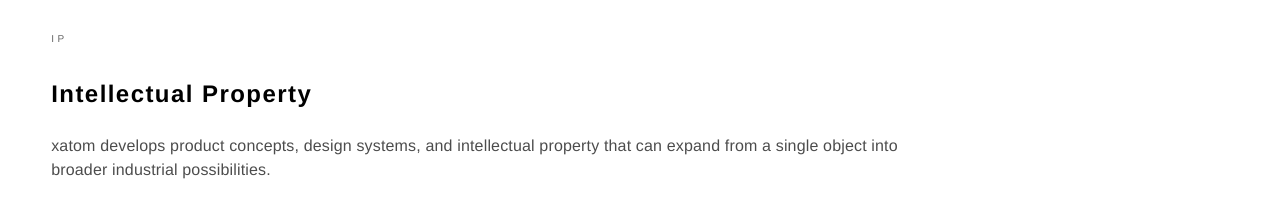
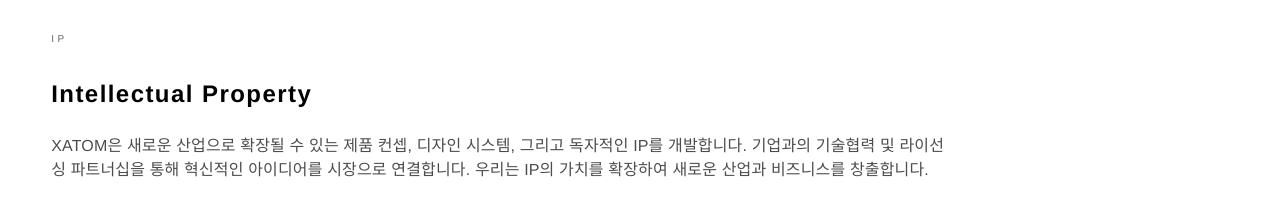
Before and after one commit to xatom-space/xatom, a Next.js app: page /home in a window 1280 px wide. Shown: the part 1760-1980 px from the top of the page. Built offline with nearby package versions, Linux system fonts and the light colour scheme.

Commit message:
Update IP section description

```diff
--- a/app/home/page.tsx
+++ b/app/home/page.tsx
@@ -309,9 +309,11 @@ xatom은 새로운 차원을 디자인합니다.`;
 
         <div className="mt-8 max-w-4xl md:max-w-7xl">
           <h2 className="text-xl font-semibold tracking-[0.06em] text-black md:text-2xl">Intellectual Property</h2>
-          <p className="mt-6 max-w-4xl text-sm font-light leading-relaxed text-black/70 md:text-base">
-            xatom develops product concepts, design systems, and intellectual property that can expand from a single object into broader industrial possibilities.
-          </p>
+          <div className="mt-6 max-w-4xl whitespace-pre-line text-sm font-light leading-relaxed text-black/70 md:text-base">
+            XATOM은 새로운 산업으로 확장될 수 있는 제품 컨셉, 디자인 시스템, 그리고 독자적인 IP를 개발합니다.
+기업과의 기술협력 및 라이선싱 파트너십을 통해 혁신적인 아이디어를 시장으로 연결합니다.
+우리는 IP의 가치를 확장하여 새로운 산업과 비즈니스를 창출합니다.
+          </div>
 
           <div className="mt-10 grid gap-6 md:grid-cols-[280px_1fr] md:items-start">
             <div className="border border-black/20 px-6 py-5 text-sm font-medium uppercase tracking-[0.22em] text-black md:text-base">
```
